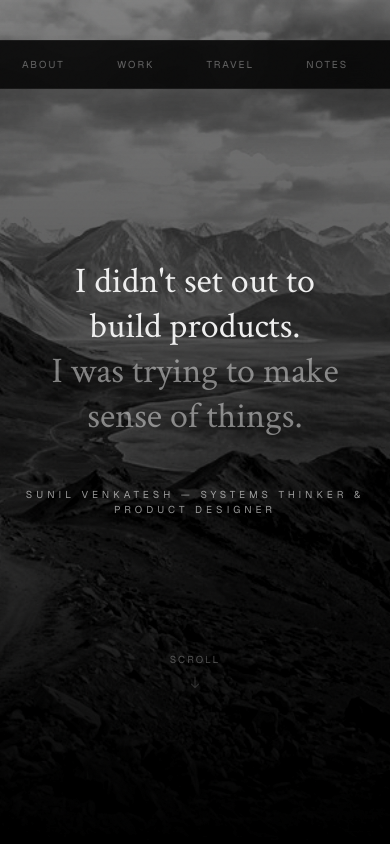
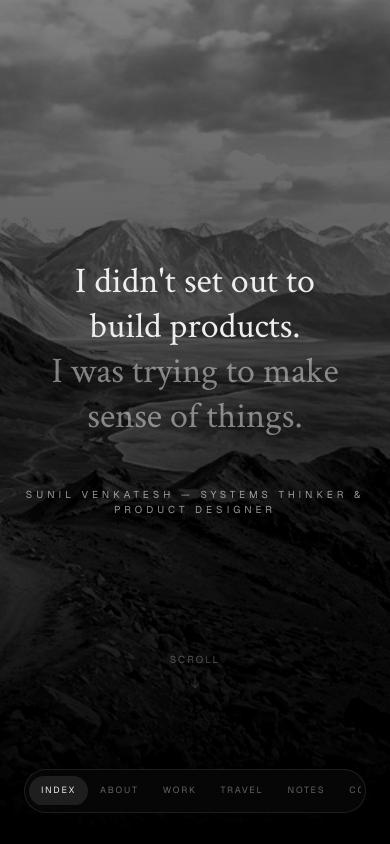
Before and after one commit to Sunilvenky/sunilvenkatesh, a Next.js app: page / in a window 390 px wide. Shown: the top 844 px of the page. Built offline with nearby package versions, Linux system fonts and the light colour scheme.

Commit message:
fix: responsive mobile navigation fitting and scrollbar cleanup

```diff
--- a/app/globals.css
+++ b/app/globals.css
@@ -227,3 +227,13 @@
 .animate-text-reveal {
   animation: text-reveal 0.8s ease-out forwards;
 }
+
+@layer utilities {
+  .scrollbar-hide::-webkit-scrollbar {
+    display: none;
+  }
+  .scrollbar-hide {
+    -ms-overflow-style: none;
+    scrollbar-width: none;
+  }
+}
--- a/components/navigation.tsx
+++ b/components/navigation.tsx
@@ -37,22 +37,26 @@ export function Navigation() {
     <motion.nav
       variants={{
         visible: { y: 0, opacity: 1, scale: 1 },
-        hidden: { y: -100, opacity: 0, scale: 0.95 },
+        hidden: {
+          y: typeof window !== 'undefined' && window.innerWidth < 768 ? 100 : -100,
+          opacity: 0,
+          scale: 0.95
+        },
       }}
       animate={hidden ? "hidden" : "visible"}
       transition={{ duration: 0.5, ease: [0.22, 1, 0.36, 1] }}
-      className="fixed top-10 left-1/2 -translate-x-1/2 z-[200] w-fit"
+      className="fixed bottom-8 md:top-10 left-1/2 -translate-x-1/2 z-[200] w-[calc(100vw-2rem)] md:w-fit px-2"
       aria-label="Main Navigation"
     >
-      <div className="flex items-center gap-4">
-        <div className="bg-[oklch(0.12_0_0)]/90 backdrop-blur-md border border-[oklch(0.95_0_0)]/5 px-2 py-2 rounded-full shadow-2xl">
-          <ul className="flex items-center gap-1">
+      <div className="flex items-center justify-center gap-4">
+        <div className="bg-[oklch(0.12_0_0)]/90 backdrop-blur-xl border border-[oklch(0.95_0_0)]/10 px-1 md:px-2 py-1.5 md:py-2 rounded-full shadow-2xl overflow-hidden">
+          <ul className="flex items-center gap-0 md:gap-1 overflow-x-auto scrollbar-hide max-w-full">
           {links.map((link) => (
-            <li key={link.href}>
+            <li key={link.href} className="flex-shrink-0">
               <Magnetic strength={0.2}>
                 <Link
                   href={link.href}
-                  className={`relative px-6 py-2 block transition-colors font-sans text-[10px] uppercase tracking-[0.2em] ${
+                  className={`relative px-3 md:px-6 py-2 block transition-colors font-sans text-[9px] md:text-[10px] uppercase tracking-[0.2em] ${
                     pathname === link.href
                       ? "text-[oklch(0.95_0_0)]"
                       : "text-[oklch(0.95_0_0)]/40 hover:text-[oklch(0.95_0_0)]"
```
